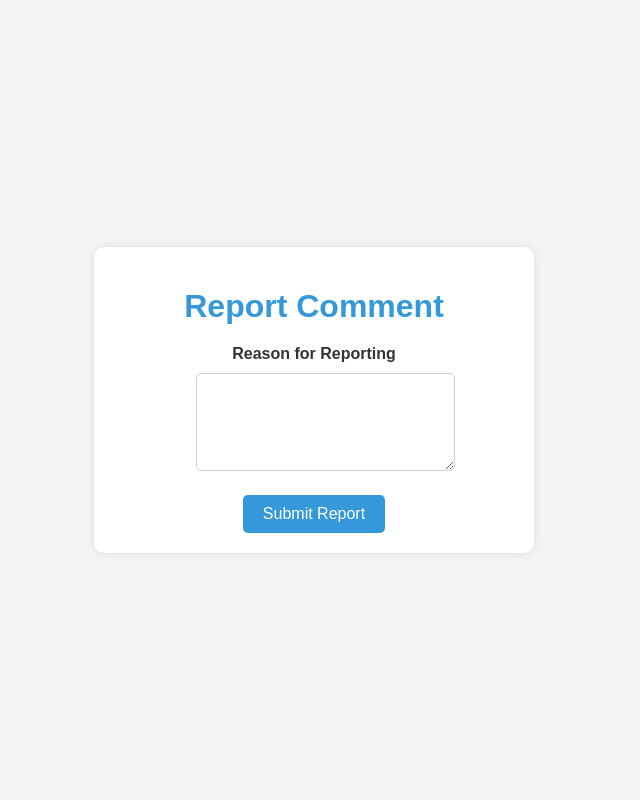
After one commit to Esraa9955/django-crowd-funding-web-app, a Django app: template project/templates/projectdir/report_comment.html in a window 1280 px wide. The commit adds this page. Shown: the whole page, without its empty margins (326-966 px from the left). Run offline with Django 5.2, Linux system fonts and the light colour scheme; the template is opened without the code that fills it, so the values that code supplies are empty.

Commit message:
Add Users can Report  inappropriate Comments feature

```diff
--- a/project/forms.py
+++ b/project/forms.py
@@ -22,3 +22,9 @@ class CommentForm(forms.ModelForm):
 
 class ReportForm(forms.Form):
     reason = forms.CharField(widget=forms.Textarea)
+
+
+class ReportCommentForm(forms.ModelForm):
+     class Meta:
+        model = ReportComment
+        fields = ['comment_reason']
--- a/project/models.py
+++ b/project/models.py
@@ -40,3 +40,9 @@ class Comment(models.Model):
 class Report(models.Model):
     project = models.ForeignKey(Project, on_delete=models.CASCADE)
     reason = models.TextField()
+
+
+class ReportComment(models.Model):
+
+    comment = models.ForeignKey(Comment, on_delete=models.CASCADE)  # New field
+    comment_reason = models.TextField()
--- /dev/null
+++ b/project/templates/projectdir/report_comment.html
@@ -0,0 +1,90 @@
+<!DOCTYPE html>
+<html lang="en">
+<head>
+    <meta charset="UTF-8">
+    <meta name="viewport" content="width=device-width, initial-scale=1.0">
+    <title>Report Comment</title>
+    <style>
+        body {
+            font-family: Arial, sans-serif;
+            background-color: #f4f4f4;
+            margin: 0;
+            padding: 0;
+            display: flex;
+            justify-content: center;
+            align-items: center;
+            height: 100vh;
+        }
+
+        .container {
+            text-align: center;
+            background-color: #fff;
+            border-radius: 10px;
+            box-shadow: 0 0 10px rgba(0, 0, 0, 0.1);
+            padding: 20px;
+            max-width: 400px;
+            width: 100%;
+        }
+
+        h1 {
+            color: #3498db;
+            margin-bottom: 20px;
+        }
+
+        form {
+            display: flex;
+            flex-direction: column;
+            align-items: center;
+        }
+
+        .form-group {
+            margin-bottom: 20px;
+        }
+
+        label {
+            font-weight: bold;
+            margin-bottom: 5px;
+            display: block;
+            color: #333;
+        }
+
+        input[type="text"],
+        textarea {
+            width: 100%;
+            padding: 10px;
+            border: 1px solid #ccc;
+            border-radius: 5px;
+            font-size: 16px;
+            margin-top: 5px;
+        }
+
+        button {
+            padding: 10px 20px;
+            background-color: #3498db;
+            color: #fff;
+            border: none;
+            border-radius: 5px;
+            cursor: pointer;
+            font-size: 16px;
+            transition: background-color 0.3s ease;
+        }
+
+        button:hover {
+            background-color: #2980b9;
+        }
+    </style>
+</head>
+<body>
+    <div class="container">
+        <h1>Report Comment</h1>
+        <form method="post">
+            {% csrf_token %}
+            <div class="form-group">
+                <label for="reason">Reason for Reporting</label>
+                <textarea id="comment_reason" name="comment_reason" rows="4" required></textarea>
+            </div>
+            <button type="submit">Submit Report</button>
+        </form>
+    </div>
+</body>
+</html>
--- a/project/urls.py
+++ b/project/urls.py
@@ -10,4 +10,5 @@ urlpatterns = [
     path('create',views.createproject,name="project.create"),
     path('report/<int:proid>', views.report_project, name='projects.report'),
     path('thank-you-for-reporting/', views.thank_you_for_reporting, name='thank_you_for_reporting'),
+    path('reportcomment/<int:comment_id>', views.report_comment, name='report_comment'),
 ]
```
Also changed, not shown: project/templates/projectdir/projectdetailes.html (+10 -0 lines), project/views.py (+16 -0 lines), media/project/images/fii.jpeg (added), media/project/images/fun.jpeg (added), media/project/images/funding.jpeg (added), project/migrations/0006_reportcomment.py (added), project/migrations/0007_remove_reportcomment_project.py (added).
